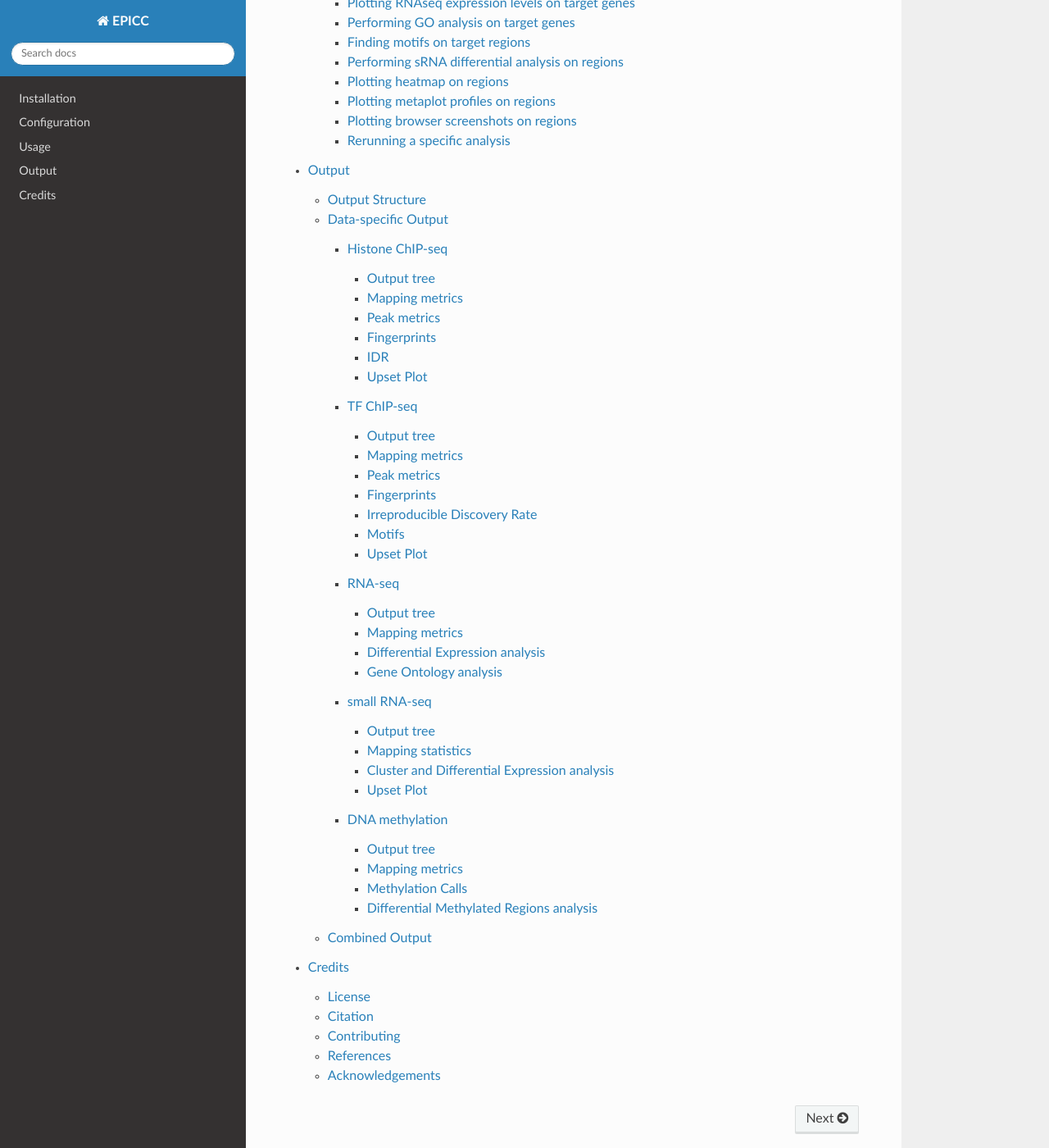
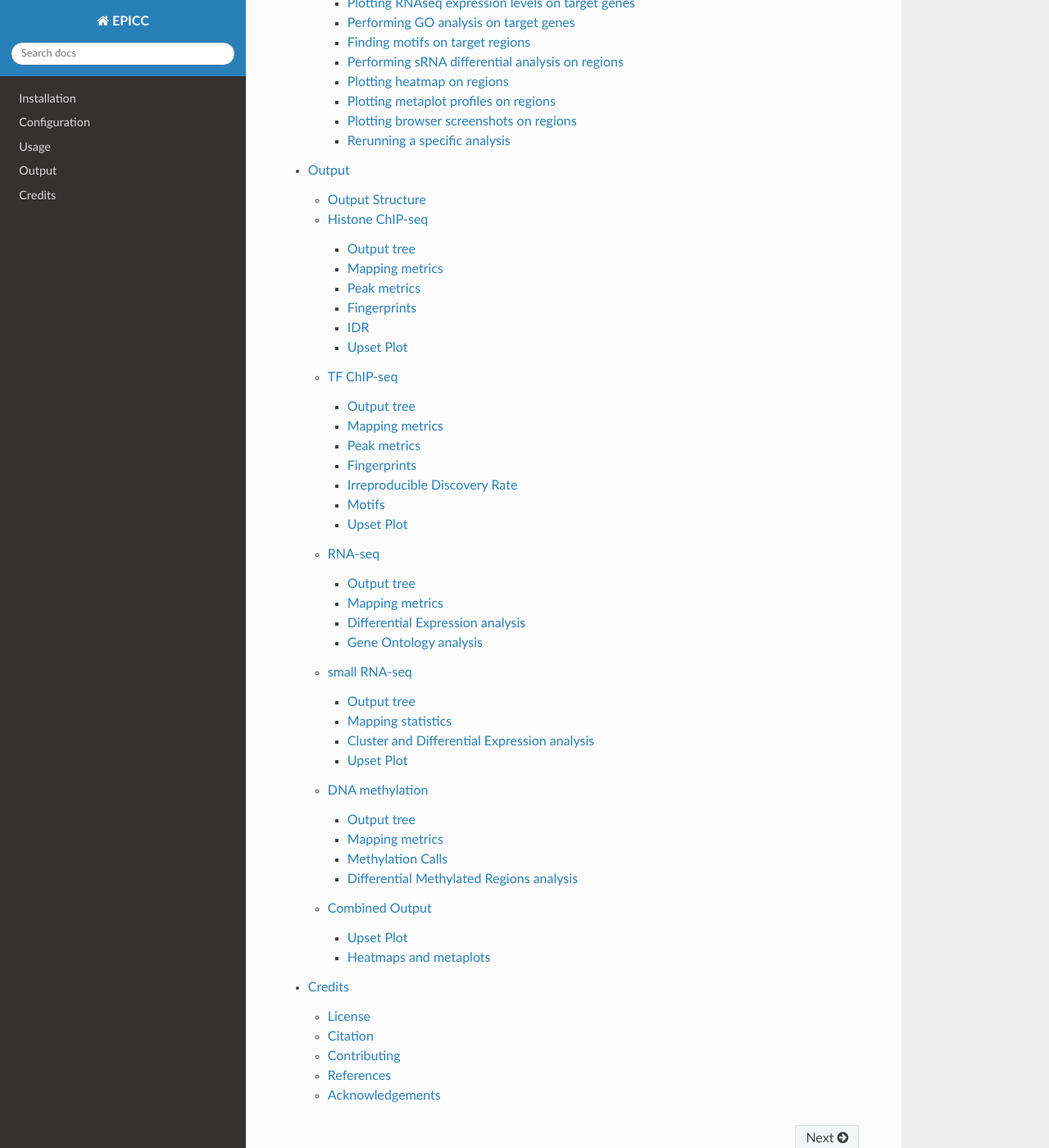
Before and after one commit to joncahn/epicc-documentation, a Sphinx documentation site: the page built from docs/source/index.rst, in a window 1280 px wide and 1400 px high, scrolled down 2396 px. Shown: the whole window at 82% size. Built offline with Sphinx 7.4.7 and the Read the Docs theme 3.1.0, drawn with Linux system fonts in a browser that asks for light colours.

Commit message:
Update output.rst

```diff
--- a/docs/source/output.rst
+++ b/docs/source/output.rst
@@ -1,6 +1,7 @@
 ======
 Output
 ======
+
 
 Output Structure
 ================
@@ -39,11 +40,10 @@
 			├── tracks/	# Track files (bigwigs)
 			└── */		# data-specific directories (e.g. 'peaks' for ChIP, 'peaks' and 'motifs' for TF, 'DEG' for RNA, 'DMRs' and 'methylcall' for mC, 'clusters' for sRNA)
 
-Data-specific Output
-====================
 
 Histone ChIP-seq
-----------------
+================
+
 
 Output tree
 +++++++++++
@@ -60,6 +60,7 @@
 	├── reports/	# QC reports (output from Cutadapt) and summary of mapping statistics and peak statistics (output from Bowtie2 and samtools)
 	└── tracks/	# Track files (bigwigs); log2FC of IP/Input for each rep and merged if at least 2 biological replicates
 
+
 Mapping metrics
 +++++++++++++++
 
@@ -75,9 +76,9 @@
 
 	results/combined/plots/mapping_stats_<analysis_name>_ChIP.pdf
 
+.. _fig-mapping-stats:
+
 - Example:
-
-.. _fig-mapping-stats:
 
 .. figure:: images/mapping_stats_epicc_ChIP.png
    :alt: mapping_stats_epicc_ChIP
@@ -86,6 +87,7 @@
    Histogram of mapping metrics
 
 (the actual output is in pdf format)
+
 
 Peak metrics
 ++++++++++++
@@ -103,6 +105,7 @@
 	results/combined/plots/peak_stats_<analysis_name>_ChIP.pdf
 
 (see :ref:`TF ChIP-seq <fig-peak-stats>` for an example)
+
 
 Fingerprints
 ++++++++++++
@@ -126,6 +129,7 @@
 
 (see :ref:`TF ChIP-seq <fig-idr>` for an example)
 
+
 Upset Plot
 ++++++++++
 
@@ -145,8 +149,10 @@
 
 (see :ref:`Combined Output <fig-upset-peaks>` for an example)
 
+
 TF ChIP-seq
------------
+===========
+
 
 Output tree
 +++++++++++
@@ -164,6 +170,7 @@
 	├── reports/	# QC reports (output from Cutadapt) and summary of mapping statistics and peak statistics (output from Bowtie2 and samtools)
 	└── tracks/	# Track files (bigwigs); log2FC of IP/Input for each rep and merged if at least 2 biological replicates
 
+
 Mapping metrics
 +++++++++++++++
 
@@ -180,6 +187,7 @@
 	results/combined/plots/mapping_stats_<analysis_name>_TF.pdf
 
 (see :ref:`histone ChIP-seq <fig-mapping-stats>` for an example)
+
 
 Peak metrics
 ++++++++++++
@@ -208,6 +216,7 @@
 
 (the actual output is in pdf format)
 
+
 Fingerprints
 ++++++++++++
 
@@ -227,6 +236,7 @@
 
    Fingerprint plot comparing an IP to its Input
 
+
 Irreproducible Discovery Rate
 +++++++++++++++++++++++++++++
 
@@ -245,6 +255,7 @@
    :align: center
 
    Plot of Irreproducible Discovery Rate for two biological replicates
+
 
 Motifs
 ++++++
@@ -269,6 +280,7 @@
 
 (the actual output is in html format, and others)
 
+
 Upset Plot
 ++++++++++
 
@@ -288,8 +300,10 @@
 
 (see :ref:`Combined Output <fig-upset-peaks>` for an example)
 
+
 RNA-seq
--------
+=======
+
 
 Output tree
 +++++++++++
@@ -307,6 +321,7 @@
 	├── reports/	# QC reports (output from Cutadapt) and summary of mapping statistics and peak statistics (output from STAR and samtools)
 	└── tracks/	# Track files (bigwigs); plus and minus strand (still in positive values) CPM for each replicate and merged all replicates per sample
 
+
 Mapping metrics
 +++++++++++++++
 
@@ -323,6 +338,7 @@
 	results/combined/plots/mapping_stats_<analysis_name>_RNA.pdf
 
 (see :ref:`histone ChIP-seq <fig-mapping-stats>` for an example)
+
 
 Differential Expression analysis
 ++++++++++++++++++++++++++++++++
@@ -404,6 +420,7 @@
 
    Histogram of gene expression (RPKM) in the different samples (dots = biological replicates, bar = mean) for one differentially expressed gene
 
+
 Gene Ontology analysis
 ++++++++++++++++++++++
 
@@ -439,8 +456,10 @@
 
 (the actual output is in pdf format)
 
+
 small RNA-seq
--------------
+=============
+
 
 Output tree
 +++++++++++
@@ -455,6 +474,7 @@
 	├── mapped/	# Subfolders of ShortStack output for each replicate
 	├── reports/	# QC reports (output from Cutadapt) and summary of size statistics
 	└── tracks/	# Track files (bigwigs); plus and minus strand (still in positive values) CPM for each replicate and merged all replicates per sample for each size chosen (default, 21, 22, 23 and 24nt)
+
 
 Mapping statistics
 ++++++++++++++++++
@@ -479,6 +499,7 @@
    :align: center
 
    Histogram of size distribution in small RNA samples
+
 
 Cluster and Differential Expression analysis
 ++++++++++++++++++++++++++++++++++++++++++++
@@ -514,6 +535,7 @@
 
 (See :ref:`RNAseq <fig-bcv-deg>` for examples)
 
+
 Upset Plot
 ++++++++++
 
@@ -539,8 +561,10 @@
 
    Upset plot of small RNA clusters
 
+
 DNA methylation
----------------
+===============
+
 
 Output tree
 +++++++++++
@@ -556,6 +580,7 @@
 	├── methylcall/	# CX report (Bismark output) of methylation calls per cytosines
 	├── reports/	# QC reports (output from Cutadapt) and summary of mapping statistics and methylation statistics (output from Bismark)
 	└── tracks/	# Track files (bigwigs); strand-specific and merged methylation values (from 0 to 100%) for each replicate and all replicates of each sample merged
+
 
 Mapping metrics
 +++++++++++++++
@@ -574,6 +599,7 @@
 
 (see :ref:`histone ChIP-seq <fig-mapping-stats>` for an example)
 
+
 Methylation Calls
 +++++++++++++++++
 
@@ -586,6 +612,7 @@
 	results/mC/reports/<paired>__<data_type>__<line>__<tissue>__<sample_type>__<replicate>__<ref_genome>.deduplicated.M-bias.txt # M-bias data output from Bismark
 	results/mC/reports/<paired>__<data_type>__<line>__<tissue>__<sample_type>__<replicate>__<ref_genome>.deduplicated_splitting_report.txt # Methylation extraction statistics output from Bismark
 	results/mC/methylcall/<data_type>__<line>__<tissue>__<sample_type>__<replicate>__<ref_genome>.deduplicated.CX_report.txt.gz # Table with methylation values and coverage for each cytosine of the genome
+
 
 Differential Methylated Regions analysis
 ++++++++++++++++++++++++++++++++++++++++
@@ -600,8 +627,10 @@
 
 	results/mC/DMRs/summary__<data_type_sample1>__<line_sample1>__<tissue_sample1>__<sample_type_sample1>__<ref_genome_sample1>__vs__<data_type_sample2>__<line_sample2>__<tissue_sample2>__<sample_type_sample2>__<ref_genome_sample2>__DMRs.txt # summary table with the number of Hyper- and Hypo-methylated regions in each sequence context between sample1 and sample2
 
+
 Combined Output
 ===============
+
 
 Upset Plot
 ++++++++++
@@ -630,6 +659,7 @@
 
    Upset plot of peaks in all histone and TF ChIP-seq samples
 
+
 Heatmaps and metaplots
 ++++++++++++++++++++++
 
@@ -656,7 +686,7 @@
 	results/combined/matrix/sorted_final_matrix_tes__mC__<analysis_name>__<ref_genome>__all_genes.gz # matrix of regions aligned on TES for mC samples on all genes sorted according to other samples (only present if `heatmap_sort_mc_after_others` is set to `true`)
 	results/combined/matrix/Heatmap__tes__most__<analysis_name>__<ref_genome>__all_genes_sorted_regions.bed # bed-file of regions aligned on TES of all genes in sorted order of all samples except mC
 
-	(optional: if TE analysis is set to true, the same files will be generated for all regions in the provided TE file)
+	#optional: if TE analysis is set to true, the same files will be generated for all regions in the provided TE file
 
 - Heatmaps::
 
@@ -672,7 +702,7 @@
 	results/combined/plots/Heatmap_sorted__tes__mC__<analysis_name>__<ref_genome>__all_genes.pdf # heatmaps of regions aligned on TSS of mC samples, in the same sort order than all other samples above (if `heatmap_sort_mc_after_others` is set to `true`)
 	results/combined/plots/Heatmap__tes__mC__<analysis_name>__<ref_genome>__all_genes.pdf # heatmaps of regions aligned on TSS of mC samples, sorted by mean of all these mC samples (if `heatmap_sort_mc_after_others` is set to `false`)
 
-	(optional: if TE analysis is set to true, the same files will be generated for all regions in the provided TE file)
+	#optional: if TE analysis is set to true, the same files will be generated for all regions in the provided TE file
 
 - Examples::
 
@@ -705,7 +735,7 @@
 	results/combined/plots/Profile__tes__mC__<analysis_name>__<ref_genome>__all_genes.pdf # Metaplots of mean using lines (defaults, can be changed in configuration) aligned on TES of mC samples on all genes (each sample on its own plot).
 	results/combined/plots/Profile_pergroup__tes__mC__<analysis_name>__<ref_genome>__all_genes.pdf # Metaplots of mean using lines (defaults, can be changed in configuration) aligned on TES of mC samples on all genes (all samples on the same plot, can get messy).
 
-	(optional: if TE analysis is set to true, the same files will be generated for all regions in the provided TE file)
+	#optional: if TE analysis is set to true, the same files will be generated for all regions in the provided TE file
 
 - Examples::
 
```
